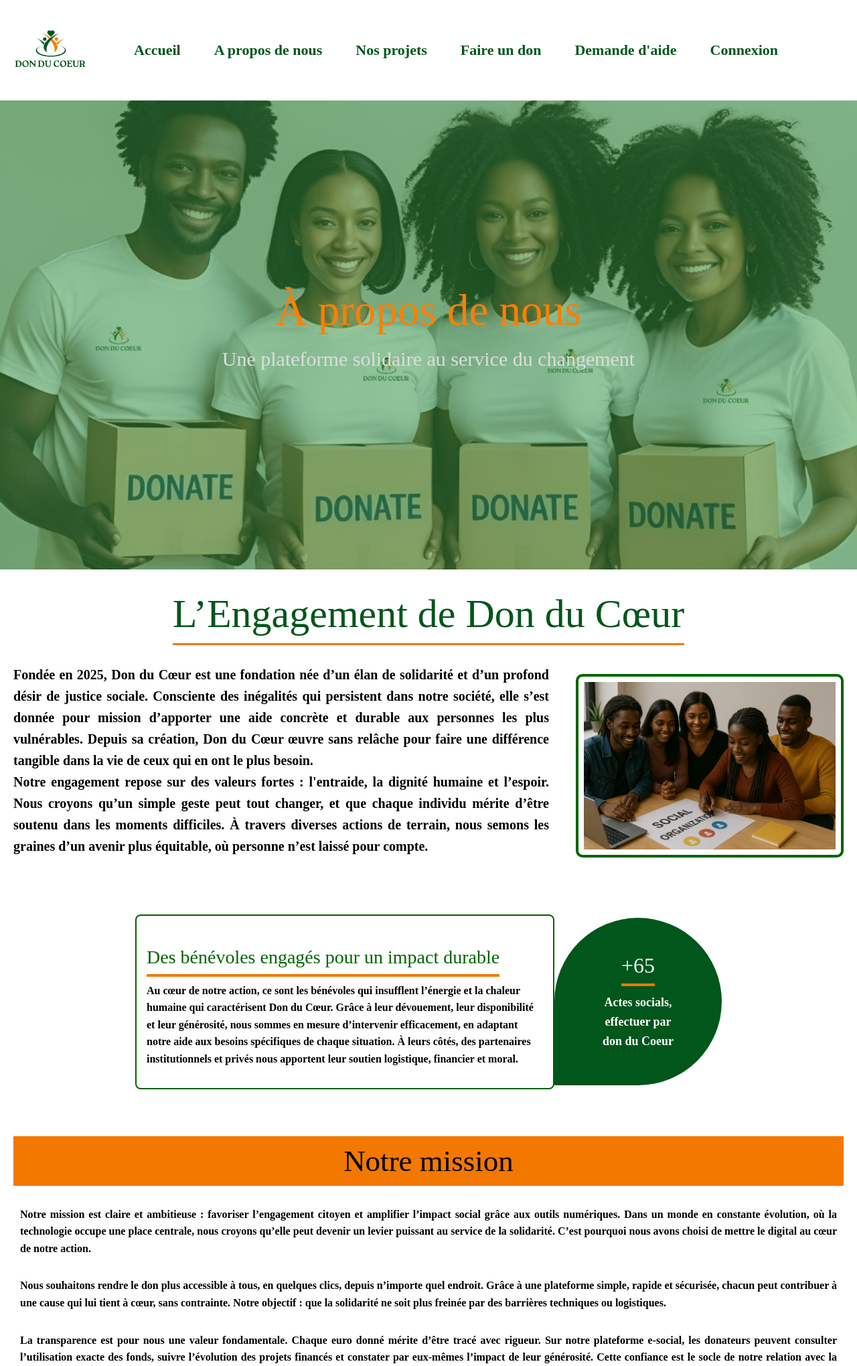
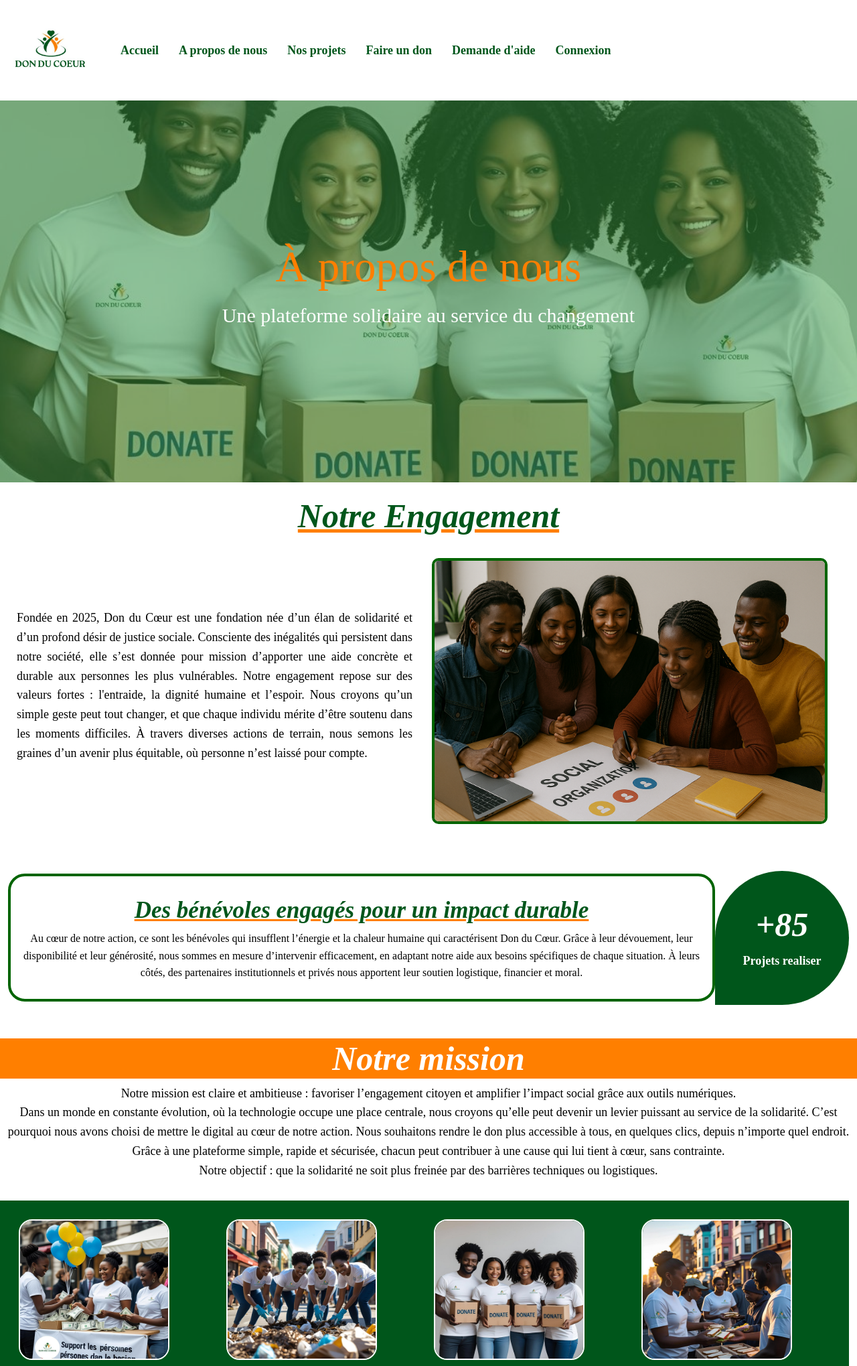
Before and after one commit to KanyC11/Memoire---E-social, a PHP site: page /page-a-propos.html in a window 1280 px wide. Shown: the top 2039 px of the page at 67% size. Run offline with PHP 8.4, Linux system fonts and the light colour scheme.

Commit message:
derniers modifications

```diff
--- a/page-a-propos.css
+++ b/page-a-propos.css
@@ -22,9 +23,9 @@
       text-decoration: none;
     font-weight: bold;
     font-family: Times New Roman, serif;
-    font-size: 22px;
+    font-size: 18px;
     color:#00561b;
-    margin-left:30px;
+    margin-left:10px;
 
   }
   .menu:hover{
@@ -117,7 +118,7 @@
   }
   .hero{
     background: url('images/vol0.jpg') no-repeat center center/cover;
-    height: 700px;
+    height: 570px;
     position: relative;
     color: white;
     background-position: center;
@@ -139,7 +140,7 @@ background-size: cover;
     }
     .overlay p {
         font-size: 18px;
-        color: #ddd;
+        color: #ffffff;
         margin-top: 10px;
     }
     .apropos {
@@ -158,22 +159,22 @@ background-size: cover;
         color: #000;
       }
 
-      .mission-section {
-        padding: 20px;
-      }
+
 
       .mission h1 {
-        background-color: #f27800;
-        color: rgb(0, 0, 0);
-        padding: 10px;
-        text-align: center;
-        font-size: 24px;
-        margin-bottom: 15px;
+        background-color: #ff7f00;
+        margin-top: 50px;
+  color: #ffffff;
+  font-weight: bolder;
+  text-align: center;
+  font-style: italic;
+  font-size: 50px;
       }
 
       .mission p {
-        font-size: 16px;
-        text-align: justify;
+        font-size: 18px;
+        font-weight: 200;
+        text-align: center;
         margin: 0 10px 30px 10px;
       }
 
@@ -182,35 +183,53 @@ background-size: cover;
       }
 
       .why-section h2 {
-        font-size: 24px;
-        color:#00561b;
-        border-bottom: 3px solid #f27800;
-        display: inline-block;
-        padding-bottom: 8px;
+       margin-top: 20px;
+  color: #00561b;
+  font-weight: bolder;
+  text-align: center;
+  text-decoration: underline;
+  text-decoration-color: #ff7f00;
+  font-style: italic;
+  font-size: 50px;
+      }
+      .why-text p{
+
+        font-size: 18px;
+        font-weight: 200;
+        text-align: center;
+        margin: 0 10px 30px 10px;
+      }
+      .images{
+        background-color: #00561b;
+      }
+      .tailleimg img{
+        margin: 3px;
+        height: 210px;
+        width: 225px;
+        border-radius: 20px;
+        border: solid 2px #fff;
       }
 
-      .why-content {
+      .row {
         display: flex;
         flex-direction: row;       /* Texte à gauche, image à droite */
         align-items: center;       /* Alignement vertical */
         justify-content: center;   /* Centre l’ensemble horizontalement */
-        gap: 40px;                 /* Espace entre texte et image */
         padding: 20px;
         flex-wrap: wrap;           /* Pour adaptabilité sur petits écrans */
       }
 
-      .why-text {
-        flex: 1;
-        max-width: 800px;
-        font-size: 16px;
+      .colrow {
+         font-size: 18px;
+        font-weight: 200;
         text-align: justify;
       }
 
-      .why-image {
+      .img-vol12 {
         flex: 1;
-        max-width: 400px;
+        max-width: 100%;
         border: 4px solid #006400;
-        padding: 8px;
+        height: ;
         border-radius: 10px;
       }
 
@@ -227,12 +246,14 @@ background-size: cover;
 }
 
 h2 {
+  margin-top: 20px;
+  color: #00561b;
+  font-weight: bolder;
   text-align: center;
-  color:#00561b;
-  margin-top: 30px;
-  border-bottom: 4px solid #f27800;
-  display: inline-block;
-  padding-bottom: 8px;
+  text-decoration: underline;
+  text-decoration-color: #ff7f00;
+  font-style: italic;
+  font-size: 50px;
 }
 
 .valeurs-list {
@@ -280,9 +304,9 @@ h2 {
 .texte {
   flex: 1;
   background-color: white;
-  border: 2px solid #006400;
-  padding: 15px;
-  border-radius: 8px;
+  border: 4px solid #006400;
+  padding: 10px;
+  border-radius: 25px;
 }
 
 .texte.sang {
@@ -354,35 +374,36 @@ body {
     padding: 0;
   }
 
-  h2 {
+  .actions h2 {
     text-align: center;
-    color: #006400;
-    margin-top: 30px;
-    font-size: 2em;
+    color: #00561b;
+    font-size: 50px;
+    margin-top: -5px;
+    margin-bottom: 20px;
   }
 
-  .actions {
-    padding: 20px;
-  }
+
 
   .action-grid {
     display: grid;
     grid-template-columns: 1fr 1fr;
-    gap: 10px;
     max-width: 1000px;
     margin: auto;
   }
 
   .action-block {
-    border: 2px solid#00561b;
-    padding: 15px;
+    border: 4px solid#00561b;
     box-sizing: border-box;
   }
 
   .action-block.text {
     background-color: white;
   }
-
+  .action-grid h3{
+    color: black;
+    font-size: 35px;
+    margin-top: 40px;
+  }
   .action-block.text.green {
     background-color:#00561b;
     color: white;
@@ -528,7 +561,7 @@ body {
   display: flex;
   justify-content: space-between;
   align-items: center;
-  max-width: 900px;
+  max-width: 100%;
   margin: 50px auto;
   font-family: Arial, sans-serif;
 }
@@ -542,16 +575,18 @@ body {
 }
 
 .texte p {
-  margin-bottom: 15px;
+   font-size: 16px;
+        font-weight: 200;
+        text-align: center;
 }
 
 .bulle {
   background-color:#00561b;
   color: white;
-  padding: 40px 30px;
+  padding: 30px 30px;
   border-radius: 50% 50% 50% 0;
-  width: 250px;
-  height: 250px;
+  width: 200px;
+  height: 200px;
   display: flex;
   flex-direction: column;
   justify-content: center;
@@ -561,7 +596,9 @@ body {
 }
 
 .bulle h2 {
-  font-size: 32px;
+  font-size: 50px;
+  color: white;
+  text-decoration: none;
   margin: 0 0 10px 0;
 }
 
--- a/page-a-propos.html
+++ b/page-a-propos.html
@@ -16,7 +16,7 @@
     <a href="index.html" class="menu">Accueil</a>
     <a href="page-a-propos.html" class="menu">A propos de nous</a>
     <a href="page-nos-projets.html" class="menu">Nos projets</a>
-        <a href="page-de-don.html" class="menu">Faire un don</a>
+    <a href="page-de-don.php" class="menu">Faire un don</a>
     <a href="page-demamde-aide.html" class="menu">Demande d'aide</a>
     <a href="page-connexion.html" class="menu">Connexion</a>
   </nav>
@@ -28,14 +28,19 @@
     </div>
   </section>
   <div class="why-section">
-          <h2 style="font-size: 60px;">L’Engagement de Don du Cœur</h2>
-          <div class="why-content">
-            <div class="why-text">
-                <strong><p style="font-size: 20px;"><strong> Fondée en 2025, Don du Cœur est une fondation née d’un élan de solidarité et d’un profond désir de justice sociale. Consciente des inégalités qui persistent dans notre société, elle s’est donnée pour mission d’apporter une aide concrète et durable aux personnes les plus vulnérables. Depuis sa création, Don du Cœur œuvre sans relâche pour faire une différence tangible dans la vie de ceux qui en ont le plus besoin. <br></strong>
-              Notre engagement repose sur des valeurs fortes : l'entraide, la dignité humaine et l’espoir. Nous croyons qu’un simple geste peut tout changer, et que chaque individu mérite d’être soutenu dans les moments difficiles. À travers diverses actions de terrain, nous semons les graines d’un avenir plus équitable, où personne n’est laissé pour compte. <br></p>
+    <h2>Notre Engagement </h2>
+    <div class="row">
+      <div class="col colrow">
+        <p> Fondée en 2025, Don du Cœur est une fondation née d’un élan de solidarité et d’un profond désir de justice
+          sociale. Consciente des inégalités qui persistent dans notre société, elle s’est donnée pour mission
+          d’apporter une aide concrète et durable aux personnes les plus vulnérables.
+          Notre engagement repose sur des valeurs fortes : l'entraide, la dignité humaine et l’espoir. Nous croyons
+          qu’un simple geste peut tout changer, et que chaque individu mérite d’être soutenu dans les moments
+          difficiles. À travers diverses actions de terrain, nous semons les graines d’un avenir plus équitable, où
+          personne n’est laissé pour compte. </p>
       </div>
-            <div class="why-image">
-              <img src="images/vol12.png" alt="Photo bénévoles avec cartons de dons">
+      <div class="col">
+        <img src="images/vol12.png" alt="Photo bénévoles avec cartons de dons" class="img-vol12">
       </div>
     </div>
   </div>
@@ -44,12 +49,16 @@
     <section>
       <div class="container">
         <div class="texte">
-    <h2 style="font-size: 28px;">Des bénévoles engagés pour un impact durable</h2>
-<p>Au cœur de notre action, ce sont les bénévoles qui insufflent l’énergie et la chaleur humaine qui caractérisent Don du Cœur. Grâce à leur dévouement, leur disponibilité et leur générosité, nous sommes en mesure d’intervenir efficacement, en adaptant notre aide aux besoins spécifiques de chaque situation. À leurs côtés, des partenaires institutionnels et privés nous apportent leur soutien logistique, financier et moral. <br></p>
+          <h2 style="font-size: 35px;">Des bénévoles engagés pour un impact durable</h2>
+          <p>Au cœur de notre action, ce sont les bénévoles qui insufflent l’énergie et la chaleur humaine qui
+            caractérisent Don du Cœur. Grâce à leur dévouement, leur disponibilité et leur générosité, nous sommes en
+            mesure d’intervenir efficacement, en adaptant notre aide aux besoins spécifiques de chaque situation. À
+            leurs côtés, des partenaires institutionnels et privés nous apportent leur soutien logistique, financier et
+            moral.</p>
         </div>
         <div class="bulle">
-    <h2 style="color: aliceblue;">+65</h2>
-    <p>Actes socials,<br>effectuer par<br>don du Coeur</p>
+          <h2 >+85</h2>
+          <p>Projets realiser</p>
         </div>
       </div>
 
@@ -60,76 +69,81 @@
     <section class="mission-section">
       <div class="mission">
 
-          <h1 style="font-size: 45px;">Notre mission</h1>
+        <h1>Notre mission</h1>
         <p>
-            <strong><p>Notre mission est claire et ambitieuse : favoriser l’engagement citoyen et amplifier l’impact social grâce aux outils numériques. Dans un monde en constante évolution, où la technologie occupe une place centrale, nous croyons qu’elle peut devenir un levier puissant au service de la solidarité. C’est pourquoi nous avons choisi de mettre le digital au cœur de notre action. <br></p>
+           Notre mission est claire et ambitieuse : favoriser l’engagement citoyen et amplifier l’impact social
+              grâce aux outils numériques. <br>Dans un monde en constante évolution, où la technologie occupe une place
+              centrale, nous croyons qu’elle peut devenir un levier puissant au service de la solidarité. C’est pourquoi
+              nous avons choisi de mettre le digital au cœur de notre action.
 
-<p>Nous souhaitons rendre le don plus accessible à tous, en quelques clics, depuis n’importe quel endroit. Grâce à une plateforme simple, rapide et sécurisée, chacun peut contribuer à une cause qui lui tient à cœur, sans contrainte. Notre objectif : que la solidarité ne soit plus freinée par des barrières techniques ou logistiques. <br></p>
+           Nous souhaitons rendre le don plus accessible à tous, en quelques clics, depuis n’importe quel endroit.
+              Grâce à une plateforme simple, rapide et sécurisée, chacun peut contribuer à une cause qui lui tient à
+              cœur, sans contrainte. <br>Notre objectif : que la solidarité ne soit plus freinée par des barrières
+              techniques ou logistiques.
+           </p>
+  </div>
+<div class="row images">
+          <div class="col tailleimg"><img src="images/image.png" alt="" ></div>
+          <div class="col tailleimg"><img src="images/set.jpg" alt=""></div>
+          <div class="col tailleimg"><img src="images/don.png" alt=""></div>
+          <div class="col tailleimg"><img src="images/images.png" alt=""></div>
+        </div>
+  <div class="why-section">
+    <h2>Pourquoi nous existons ?</h2>
+    <div class="why-content">
+      <div class="why-text">
 
-<p>La transparence est pour nous une valeur fondamentale. Chaque euro donné mérite d’être tracé avec rigueur. Sur notre plateforme e-social, les donateurs peuvent consulter l’utilisation exacte des fonds, suivre l’évolution des projets financés et constater par eux-mêmes l’impact de leur générosité. Cette confiance est le socle de notre relation avec la communauté. <br></p>
-
-<p>Plus qu’une simple plateforme de dons, e-social est un espace d’engagement. Les utilisateurs ont la possibilité de recevoir des mises à jour régulières sur les actions menées, de s’informer, de partager, et même de s’impliquer davantage en devenant ambassadeurs de nos causes. Nous voulons que chacun se sente pleinement acteur du changement. <br></p>
-
-<p>En unissant technologie et solidarité, nous construisons une nouvelle façon de s’engager, plus proche, plus directe, plus humaine. Ensemble, nous pouvons faire du digital un moteur de transformation sociale et redonner à chacun le pouvoir d’agir pour un monde plus juste. <br></p>
-</strong>
-          </strong> </p>
+          <p >Parce que trop souvent, les initiatives solidaires manquent de moyens, de
+            visibilité ou de soutien.
+            Parce que beaucoup de personnes veulent aider mais ne savent pas par où commencer.
+            Parce qu’il est temps d’unir générosité, technologie et impact.Nos interventions sont variées : distribution
+            alimentaire, aide vestimentaire, soutien scolaire, accompagnement psychologique, accès à la santé, et bien
+            plus encore. Chaque projet est pensé avec soin, dans une logique de proximité et d’écoute, afin de garantir
+            un impact réel et durable. Nous ne faisons pas que répondre à l’urgence ; nous construisons des solutions
+            pour demain.</p>
       </div>
 
-        <div class="why-section">
-          <h2 style="font-size: 60px;">Pourquoi nous existons ?</h2>
-          <div class="why-content">
-            <div class="why-text">
-                <strong><p style="font-size: 20px;">Parce que trop souvent, les initiatives solidaires manquent de moyens, de visibilité ou de soutien.
-                Parce que beaucoup de personnes veulent aider mais ne savent pas par où commencer.
-                Parce qu’il est temps d’unir générosité, technologie et impact.Nos interventions sont variées : distribution alimentaire, aide vestimentaire, soutien scolaire, accompagnement psychologique, accès à la santé, et bien plus encore. Chaque projet est pensé avec soin, dans une logique de proximité et d’écoute, afin de garantir un impact réel et durable. Nous ne faisons pas que répondre à l’urgence ; nous construisons des solutions pour demain.
-
-
-
-            </div>
-            <div class="why-image">
-              <img src="/images/vol3.jpg" alt="Photo bénévoles avec cartons de dons">
-            </div>
-          </div>
   </div>
   </section>
   <section class="valeurs-section">
-        <h2 style="font-size: 60px;">Nos valeurs</h2>
+    <h2>Nos valeurs</h2>
 
-        <div class="valeurs-container">
-          <div class="valeur">
+    <div class="row valeurs-container">
+      <div class="col valeur">
         <img src="images/solidarite.jpg" alt="Solidarité">
         <h3 style="font-size: 25px;"><strong>Solidarité</strong></h3>
-            <p style="font-size: 18px;">Placer l’humain au cœur de chaque action.</p>
+        <p>Placer l’humain au cœur de chaque action.</p>
       </div>
 
-          <div class="valeur">
+      <div class="col valeur">
         <img src="images/transparence.jpg" alt="Transparence">
         <h3 style="font-size: 25px;"><strong>Transparence</strong></h3>
-            <p style="font-size: 18px;">Chaque don est suivi et tracé en toute clarté.</p>
+        <p >Chaque don est suivi et tracé en toute clarté.</p>
       </div>
 
-          <div class="valeur">
+      <div class="col valeur">
         <img src="images/engagement.jpg" alt="Engagement">
         <h3 style="font-size: 25px;"><strong>Engagement</strong></h3>
-            <p style="font-size: 18px;">Nous agissons avec détermination pour un monde meilleur.</p>
+        <p >Nous agissons pour un monde meilleur.</p>
       </div>
 
-          <div class="valeur">
+      <div class="col valeur">
         <img src="images/Innovation.jpg" alt="Innovation">
         <h3 style="font-size: 25px;"><strong>Innovation</strong></h3>
-            <p style="font-size: 18px;">Nous utilisons les outils numériques pour simplifier l’action sociale.</p>
+        <p >Nous utilisons les outils numériques.</p>
       </div>
     </div>
   </section>
   <section class="actions">
     <div style="text-align: center;">
-            <h2 style="display: inline-block; border-bottom: 4px solid #f27800; padding-bottom: 8px;"><h2 style="font-size: 60px;">Nos actions marquantes</h2>
+        <h2>Nos actions marquantes</h2>
     </div>
     <div class="action-grid">
 
       <div class="action-block text">
-          <h3 style="color: black;" style="font-size: 35px;"><em><strong>Collectes d'argent</strong></em></h3>
-          <p class="page-centree"  style="font-size: 20px;"></pclass><strong>Nous mobilisons les cœurs généreux pour <br> soutenir ceux qui traversent des <br> situations précaires.</strong></p>
+        <h3 ><em><strong>Collecte de fond</strong></em></h3>
+        <p class="page-centree">
+       Grâce à la mobilisation des bonnes volontes, nous avons réussi à collecter des fonds destinés à soutenir les femmes en situation de précarité. Cette aide financière leur a permis de couvrir des besoins essentiels tels que la santé, l’alimentation, ou encore l’éducation de leurs enfants. </p>
       </div>
       <div class="action-block image">
         <img src="images/vol4.jpg" alt="Collecte d'argent">
@@ -139,13 +153,18 @@
         <img src="images/vol6.jpg" alt="Don de sang">
       </div>
       <div class="action-block text green">
-          <h3 style="font-size: 35px;"><em><strong>Dons de sang solidaires</strong></em></h3>
-          <p class="page-centree"  style="font-size: 16px;"><strong>En partenariat avec des structures sanitaires telles que la Croix-Rouge, les hôpitaux ou les sapeurs-pompiers,<br> nous organisons des campagnes de don de sang <br> pour sauver des vies</strong>.</p>
+        <h3 style="color: white;"><em><strong>Organisation de dons de sang</strong></em></h3>
+        <p class="page-centree" >En partenariat avec plusieurs structures sanitaires locales, nous avons mis en place des campagnes régulières de don de sang. Ces initiatives ont permis de mobiliser de nombreux volontaires et de collecter des centaines de poches de sang, essentielles pour les hôpitaux et les patients dans le besoin.</p>
       </div>
 
       <div class="action-block text">
-          <h3 style="color: black;"style="font-size: 33px;"><em><strong>Distribution de ndogou (Ramadan)</strong></em></h3>
-          <p style="font-size: 20px;"><STrong>Chaque année, nous partageons des repas avec les <Br> familles dans le besoin, pour que chacun puisse rompre le jeûne dans la dignité.</STrong></p>
+        <h3 ><em><strong>Distribution de ndogou </strong></em>
+        </h3>
+        <p class="page-centree">Durant ce mois, nous avons mis en place une opération de distribution
+          de repas à destination des familles démunies.Ce geste symbolique incarne
+          l’esprit de partage et de fraternité qui anime notre engagement.Chaque
+          repas distribué représente un moment de réconfort et un pas vers plus
+          de dignité.</p>
       </div>
       <div class="action-block image">
         <img src="images/vol5.jpg" alt="Distribution de repas">
@@ -153,8 +172,8 @@
 
     </div>
   </section>
-    <div  class="container">
-      <button class="bouton-animé">Voir plus</button>
+  <div class="btn ">
+    <a href="page_nos_projet.html" class="btn-don">Voir plus</a>
   </div>
 
   <div class="banner">
@@ -162,11 +181,12 @@
       <div class="content">
         <h1 style="font-size: 40px;">Ensemble, faisons la différence</h1>
         <p style="font-size: 20px;">
-            Chez Don du Cœur, chaque initiative est portée par l’amour du prochain, le sens du partage et la conviction que chacun peut contribuer à un monde meilleur.<br>
-            Rejoignez-nous, soutenez nos actions ou devenez volontaire :<br>
+          Chez Don du Cœur, chaque initiative est portée par l’amour du prochain, le sens du partage et la conviction
+          que chacun peut contribuer à un monde meilleur.<br>
+          Rejoignez-nous, soutenez nos actions <br>
           un petit geste de votre part peut devenir un grand changement pour quelqu’un d’autre.
         </p>
-          <button class="btn-don">Faire un don</button>
+        <a href="page_de_don.php" class="btn-don">Faire un don</a>
       </div>
     </div>
   </div>
```
Also changed, not shown: other parts of page-a-propos.css (+26 -14 lines), images/don.png (added), images/image.png (added), images/images.png (added), images/set.jpg (added). Lines whose indentation alone changed are shown as unchanged.
